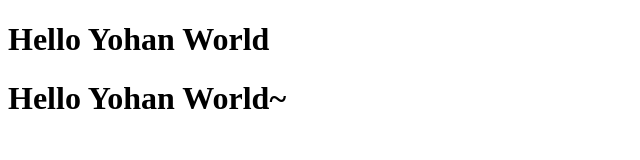
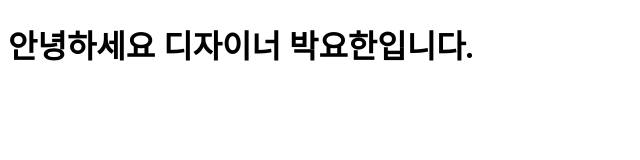
Before and after one commit to yohanux/test, a plain HTML site: page index.html in a window 1280 px wide. Shown: the whole page, without its empty margins (0-640 px from the left). Drawn offline with Linux system fonts and the light colour scheme.

Commit message:
테스트

```diff
--- a/index.html
+++ b/index.html
@@ -3,10 +3,9 @@
 <head>
     <meta charset="UTF-8">
     <meta name="viewport" content="width=device-width, initial-scale=1.0">
-    <title>Document</title>
+    <title>요한 연습</title>
 </head>
 <body>
-    <h1>Hello Yohan World</h1>
-    <h1>Hello Yohan World~</h1>
+    <h1>안녕하세요 디자이너 박요한입니다.</h1>
 </body>
 </html>
```
